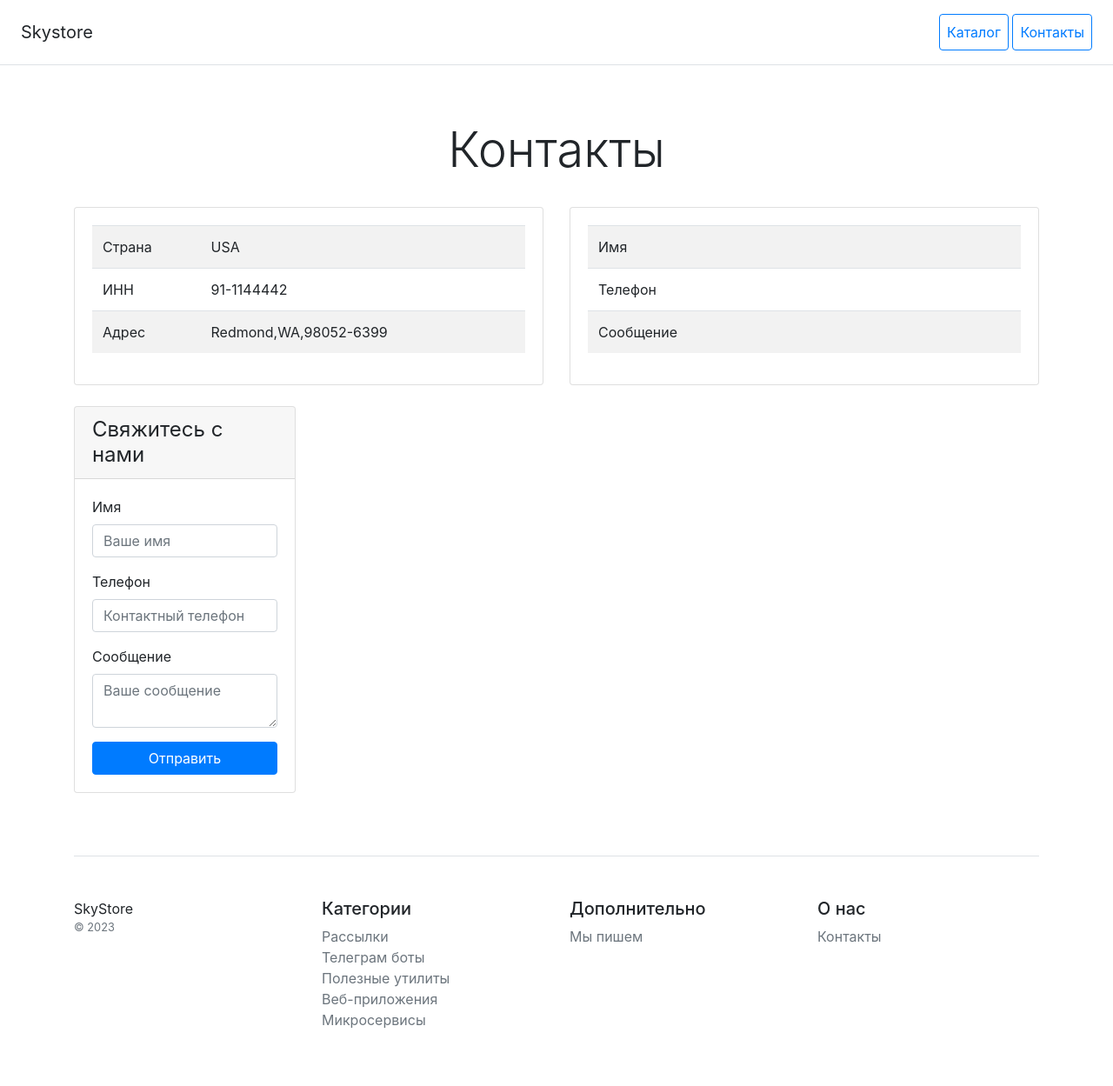
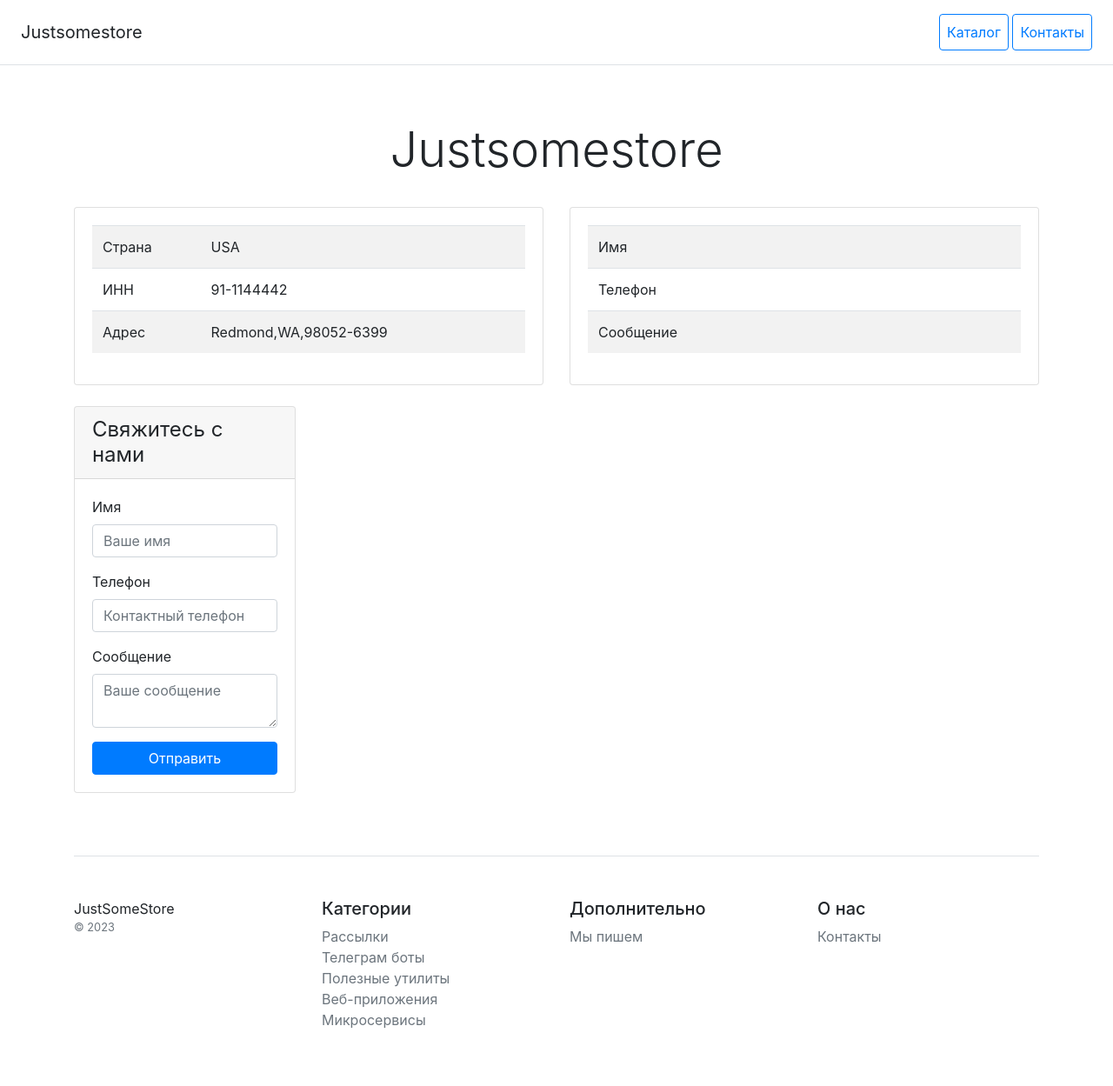
Before and after one commit to KopuchiiMish/19_2_homework, a Django app: page /contacts/ in a window 1280 px wide. Shown: the whole page at 87% size. Run offline with Django 4.2, Linux system fonts and the light colour scheme; some libraries are stand-ins or nearby versions.

Commit message:
homework_20_2_3

```diff
--- a/catalog/models.py
+++ b/catalog/models.py
@@ -16,7 +16,6 @@ class Category(models.Model):
 
 
 class Product(models.Model):
-    objects = None
     name = models.CharField(max_length=100, verbose_name='Наименование')
     description = models.TextField(verbose_name='Описание', **NULLABLE)
     image = models.ImageField(verbose_name='Изображение', upload_to='img/', **NULLABLE)
@@ -34,7 +33,6 @@ class Product(models.Model):
 
 
 class Contacts(models.Model):
-    objects = None
     name = models.CharField(max_length=100, verbose_name='Имя')
     phone = models.CharField(max_length=15, verbose_name='Телефон')
     message = models.TextField(verbose_name='Сообщение')
--- a/catalog/templates/catalog/base.html
+++ b/catalog/templates/catalog/base.html
@@ -5,55 +5,14 @@
     <meta charset="utf-8">
     <meta name="viewport" content="width=device-width, initial-scale=1">
     <title>Justsomestore</title>
-    <link href="/static/css/bootstrap.min.css" rel="stylesheet">
+    <link href="{% static 'css/bootstrap.min.css' %}" rel="stylesheet">
 </head>
 <body>
-<div class="d-flex flex-column flex-md-row align-items-center p-3 px-md-4 mb-3 bg-white border-bottom box-shadow">
-    <h5 class="my-0 mr-md-auto font-weight-normal">Justsomestore</h5>
-    <nav class="ms-5">
-        <a class="p-2 btn btn-outline-primary" href="{% url 'home' %}">Каталог</a>
-        <a class="p-2 btn btn-outline-primary" href="{% url 'contacts' %}">Контакты</a>
-    </nav>
-</div>
-
-<div class="pricing-header px-3 py-3 pt-md-5 pb-md-4 mx-auto text-center">
-    <h1 class="display-4">Justsomestore</h1>
-
-</div>
-
+{% include 'catalog/includes/header.html' %}
 <div class="container">
     {% block content %}
     {% endblock %}
-    <footer class="pt-4 my-md-5 pt-md-5 border-top">
-        <div class="row">
-            <div class="col-12 col-md">
-                JustSomeStore
-                <small class="d-block mb-3 text-muted">&copy; 2023</small>
-            </div>
-            <div class="col-6 col-md">
-                <h5>Категории</h5>
-                <ul class="list-unstyled text-small">
-                    <li><a class="text-muted" href="#">Рассылки</a></li>
-                    <li><a class="text-muted" href="#">Телеграм боты</a></li>
-                    <li><a class="text-muted" href="#">Полезные утилиты</a></li>
-                    <li><a class="text-muted" href="#">Веб-приложения</a></li>
-                    <li><a class="text-muted" href="#">Микросервисы</a></li>
-                </ul>
-            </div>
-            <div class="col-6 col-md">
-                <h5>Дополнительно</h5>
-                <ul class="list-unstyled text-small">
-                    <li><a class="text-muted" href="#">Мы пишем</a></li>
-                </ul>
-            </div>
-            <div class="col-6 col-md">
-                <h5>О нас</h5>
-                <ul class="list-unstyled text-small">
-                    <li><a class="text-muted" href="/contacts/">Контакты</a></li>
-                </ul>
-            </div>
-        </div>
-    </footer>
+    {% include 'catalog/includes/footer.html' %}
 </div>
 
 <script src="/static/js/bootstrap.bundle.min.js"></script>
--- a/catalog/templates/catalog/contacts.html
+++ b/catalog/templates/catalog/contacts.html
@@ -1,25 +1,5 @@
-<!doctype html>
-<html lang="en">
-<head>
-    <meta charset="utf-8">
-    <meta name="viewport" content="width=device-width, initial-scale=1">
-    <title>Skystore</title>
-    <link href="/static/css/bootstrap.min.css" rel="stylesheet">
-</head>
-<body>
-<div class="d-flex flex-column flex-md-row align-items-center p-3 px-md-4 mb-3 bg-white border-bottom box-shadow">
-    <h5 class="my-0 mr-md-auto font-weight-normal">Skystore</h5>
-    <nav class="ms-5">
-        <a class="p-2 btn btn-outline-primary" href="/">Каталог</a>
-        <a class="p-2 btn btn-outline-primary" href="/contacts/">Контакты</a>
-    </nav>
-</div>
-
-<div class="pricing-header px-3 py-3 pt-md-5 pb-md-4 mx-auto text-center">
-    <h1 class="display-4">Контакты</h1>
-</div>
-
-<div class="container">
+{% extends 'catalog/base.html' %}
+{% block content %}
 <div class="row text-start">
     <div class="col-lg-6 col-md-6 col-sm-12">
         <div class="card mb-4 box-shadow">
@@ -75,11 +55,13 @@
                     </div>
                     <div class="mb-3">
                         <label for="phone">Телефон</label>
-                            <input type="text" name="phone" class="form-control" id="phone" placeholder="Контактный телефон" required>
+                        <input type="text" name="phone" class="form-control" id="phone" placeholder="Контактный телефон"
+                               required>
                     </div>
                     <div class="mb-3">
                         <label for="message">Сообщение</label>
-                            <textarea type="text" name="message" class="form-control" id="message" placeholder="Ваше сообщение" required></textarea>
+                        <textarea type="text" name="message" class="form-control" id="message"
+                                  placeholder="Ваше сообщение" required></textarea>
                     </div>
                     <input class="btn btn-primary w-100" type="submit" value="Отправить"/>
                 </form>
@@ -87,39 +69,4 @@
         </div>
     </div>
 </div>
-
-    <footer class="pt-4 my-md-5 pt-md-5 border-top">
-        <div class="row">
-            <div class="col-12 col-md">
-                SkyStore
-                <small class="d-block mb-3 text-muted">&copy; 2023</small>
-            </div>
-            <div class="col-6 col-md">
-                <h5>Категории</h5>
-                <ul class="list-unstyled text-small">
-                    <li><a class="text-muted" href="#">Рассылки</a></li>
-                    <li><a class="text-muted" href="#">Телеграм боты</a></li>
-                    <li><a class="text-muted" href="#">Полезные утилиты</a></li>
-                    <li><a class="text-muted" href="#">Веб-приложения</a></li>
-                    <li><a class="text-muted" href="#">Микросервисы</a></li>
-                </ul>
-            </div>
-            <div class="col-6 col-md">
-                <h5>Дополнительно</h5>
-                <ul class="list-unstyled text-small">
-                    <li><a class="text-muted" href="#">Мы пишем</a></li>
-                </ul>
-            </div>
-            <div class="col-6 col-md">
-                <h5>О нас</h5>
-                <ul class="list-unstyled text-small">
-                    <li><a class="text-muted" href="/contacts/">Контакты</a></li>
-                </ul>
-            </div>
-        </div>
-    </footer>
-</div>
-
-<script src="/static/js/bootstrap.bundle.min.js"></script>
-</body>
-</html>
+{% endblock %}
--- a/catalog/templates/catalog/home.html
+++ b/catalog/templates/catalog/home.html
@@ -1,4 +1,5 @@
 {% extends 'catalog/base.html' %}
+
 {% block content %}
 <div class="row text-center">
     {% for product in products %}
--- /dev/null
+++ b/catalog/templates/catalog/includes/footer.html
@@ -0,0 +1,30 @@
+<footer class="pt-4 my-md-5 pt-md-5 border-top">
+    <div class="row">
+        <div class="col-12 col-md">
+            JustSomeStore
+            <small class="d-block mb-3 text-muted">&copy; 2023</small>
+        </div>
+        <div class="col-6 col-md">
+            <h5>Категории</h5>
+            <ul class="list-unstyled text-small">
+                <li><a class="text-muted" href="#">Рассылки</a></li>
+                <li><a class="text-muted" href="#">Телеграм боты</a></li>
+                <li><a class="text-muted" href="#">Полезные утилиты</a></li>
+                <li><a class="text-muted" href="#">Веб-приложения</a></li>
+                <li><a class="text-muted" href="#">Микросервисы</a></li>
+            </ul>
+        </div>
+        <div class="col-6 col-md">
+            <h5>Дополнительно</h5>
+            <ul class="list-unstyled text-small">
+                <li><a class="text-muted" href="#">Мы пишем</a></li>
+            </ul>
+        </div>
+        <div class="col-6 col-md">
+            <h5>О нас</h5>
+            <ul class="list-unstyled text-small">
+                <li><a class="text-muted" href="/contacts/">Контакты</a></li>
+            </ul>
+        </div>
+    </div>
+</footer>
--- /dev/null
+++ b/catalog/templates/catalog/includes/header.html
@@ -0,0 +1,12 @@
+<div class="d-flex flex-column flex-md-row align-items-center p-3 px-md-4 mb-3 bg-white border-bottom box-shadow">
+    <h5 class="my-0 mr-md-auto font-weight-normal">Justsomestore</h5>
+    <nav class="ms-5">
+        <a class="p-2 btn btn-outline-primary" href="{% url 'home' %}">Каталог</a>
+        <a class="p-2 btn btn-outline-primary" href="{% url 'contacts' %}">Контакты</a>
+    </nav>
+</div>
+
+<div class="pricing-header px-3 py-3 pt-md-5 pb-md-4 mx-auto text-center">
+    <h1 class="display-4">Justsomestore</h1>
+
+</div>
--- a/catalog/views.py
+++ b/catalog/views.py
@@ -18,4 +18,4 @@ def contacts(request):
 
 
 def product(request, pk):
-    return render(request, 'catalog/product.html', {'product': Product.objects.get(pk=pk)})
+    return render(request, 'catalog/product.html')
```
Lines whose indentation alone changed are shown as unchanged.
